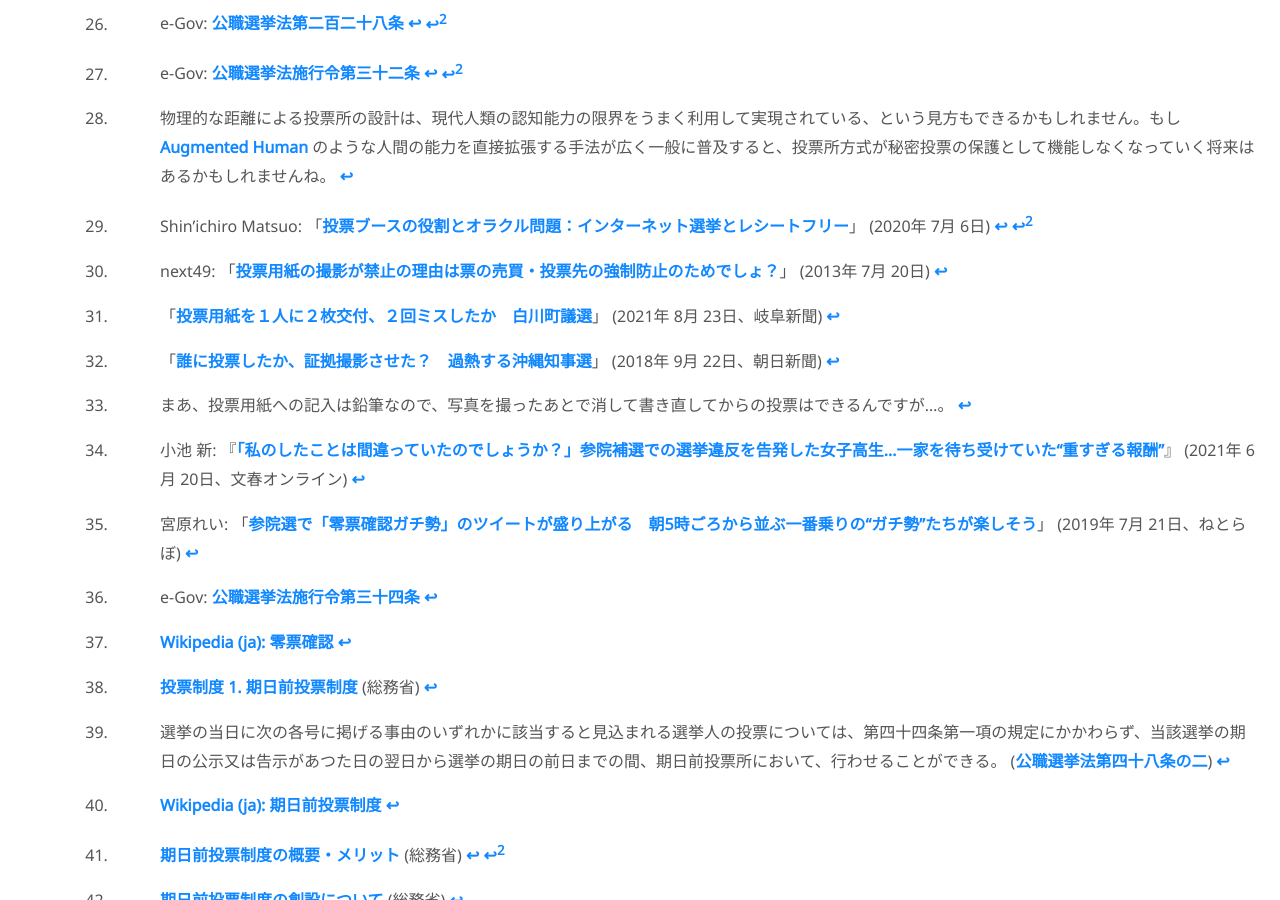
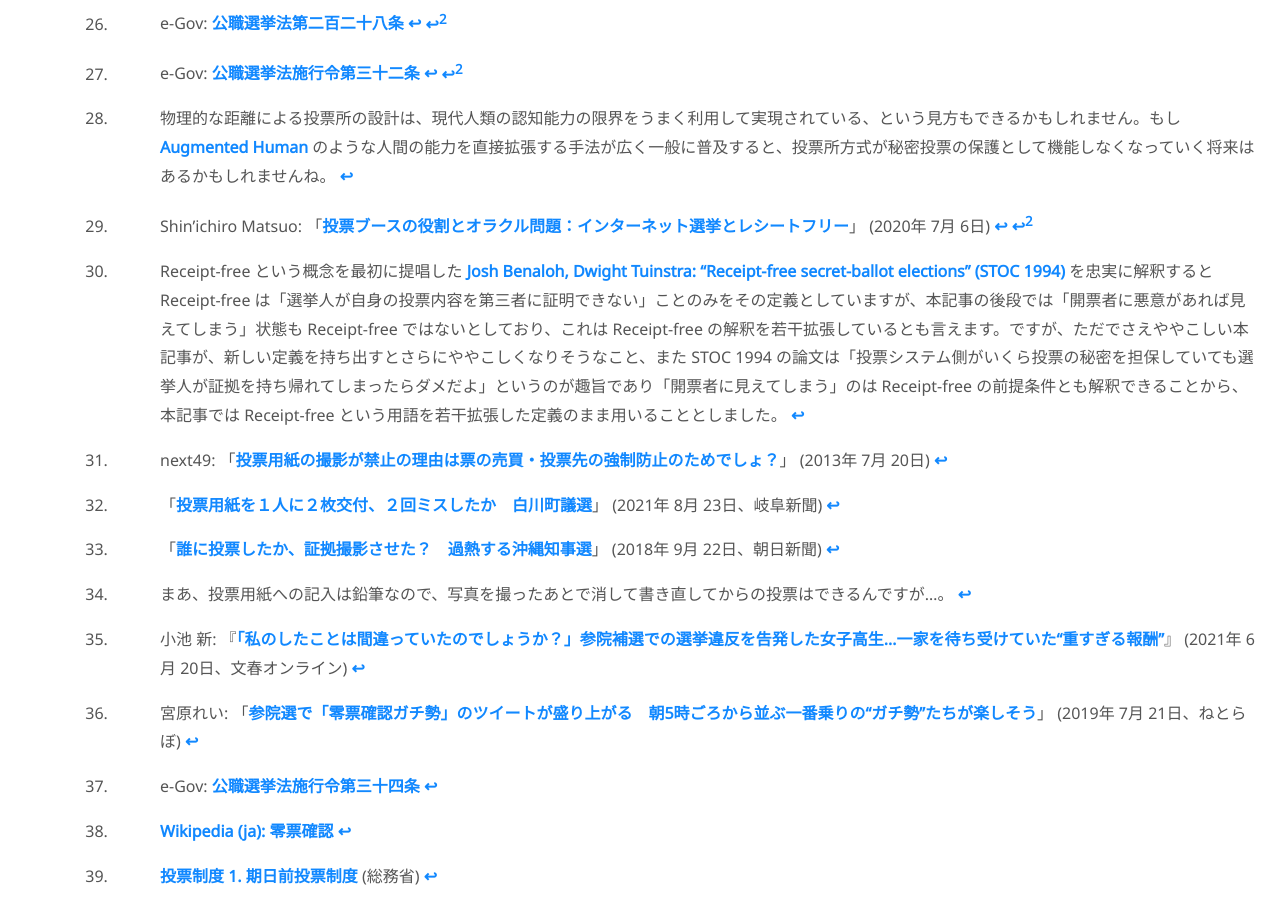
Before and after one commit to dmikurube/writings, a Jekyll site: the page built from articles/online-voting-is-hard-ja.md, in a window 1280 px wide and 900 px high, scrolled down 24375 px. Built offline with Jekyll 4.4.1, drawn with Linux system fonts in a browser that asks for light colours; some of the changed text lies outside the part shown.

Commit message:
Receipt-free and [STOC 1994]

```diff
--- a/articles/online-voting-is-hard-ja.md
+++ b/articles/online-voting-is-hard-ja.md
@@ -257,9 +257,10 @@ https://www.city.kurayoshi.lg.jp/gyousei/div/senkyo/39/
 
 このように投票管理者・投票立会人による適切な監視がされた投票所で、投票用紙に記載をし、その内容が他の人に見えないように投票用紙を投票箱に放り込んだら、あなたと投票の記載内容を結びつける情報はもうどこにも残っていません。あなたがなにを投票用紙に書いたのかはもう誰にもバレません。これであなたは自由です。
 
-この「投票プロセスの経過の情報が、投票行為の証拠にならない」性質、その結果として「ある投票者がどの候補者に投票したのか、投票の直後から、他の誰も知ることができない」性質を「レシートフリー (receipt-free; 無証拠性)」 [^matsuo] と呼ぶそうです。この性質は、秘密投票を守るために非常に重要なものです。
+この「投票プロセスの経過の情報が、投票行為の証拠にならない」性質、その結果として「ある投票者がどの候補者に投票したのか、投票の直後から、他の誰も知ることができない」性質を「レシートフリー (receipt-free; 無証拠性)」 [^matsuo] [^stoc-1994-receipt-free] と呼ぶそうです。この性質は、秘密投票を守るために非常に重要なものです。
 
 [^matsuo]: Shin'ichiro Matsuo: 「[投票ブースの役割とオラクル問題：インターネット選挙とレシートフリー](https://medium.com/@ShinichiroMatsuo/%E6%8A%95%E7%A5%A8%E3%83%96%E3%83%BC%E3%82%B9%E3%81%AE%E5%BD%B9%E5%89%B2%E3%81%A8%E3%82%AA%E3%83%A9%E3%82%AF%E3%83%AB%E5%95%8F%E9%A1%8C-%E3%82%A4%E3%83%B3%E3%82%BF%E3%83%BC%E3%83%8D%E3%83%83%E3%83%88%E9%81%B8%E6%8C%99%E3%81%A8%E3%83%AC%E3%82%B7%E3%83%BC%E3%83%88%E3%83%95%E3%83%AA%E3%83%BC-cbb737c00c87)」 (2020年 7月 6日)
+[^stoc-1994-receipt-free]: Receipt-free という概念を最初に提唱した [Josh Benaloh, Dwight Tuinstra: "Receipt-free secret-ballot elections" (STOC 1994)](https://dl.acm.org/doi/10.1145/195058.195407) を忠実に解釈すると Receipt-free は「選挙人が自身の投票内容を第三者に証明できない」ことのみをその定義としていますが、本記事の後段では「開票者に悪意があれば見えてしまう」状態も Receipt-free ではないとしており、これは Receipt-free の解釈を若干拡張しているとも言えます。ですが、ただでさえややこしい本記事が、新しい定義を持ち出すとさらにややこしくなりそうなこと、また STOC 1994 の論文は「投票システム側がいくら投票の秘密を担保していても選挙人が証拠を持ち帰れてしまったらダメだよ」というのが趣旨であり「開票者に見えてしまう」のは Receipt-free の前提条件とも解釈できることから、本記事では Receipt-free という用語を若干拡張した定義のまま用いることとしました。
 
 投票所から投票用紙を持ち帰ってはならない、外部から投票用紙を持ち込んではならない、投票用紙には候補者の名前以外の記載をしてはならない、などの禁止事項は、レシートフリーを保証するためにあります。
 
```
